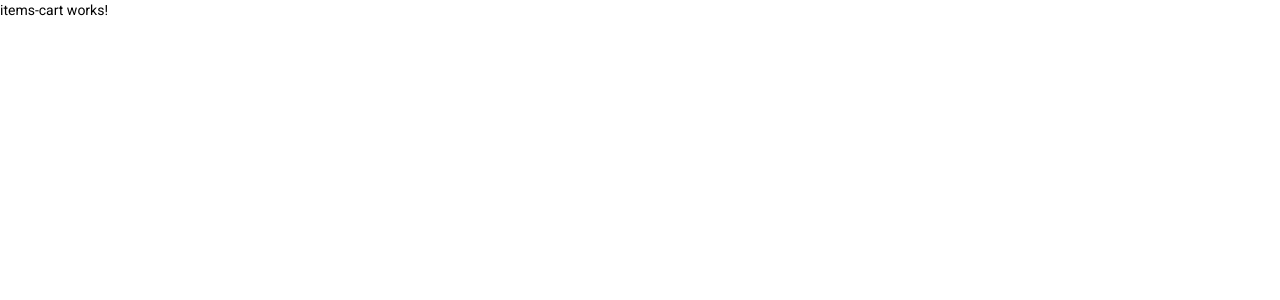
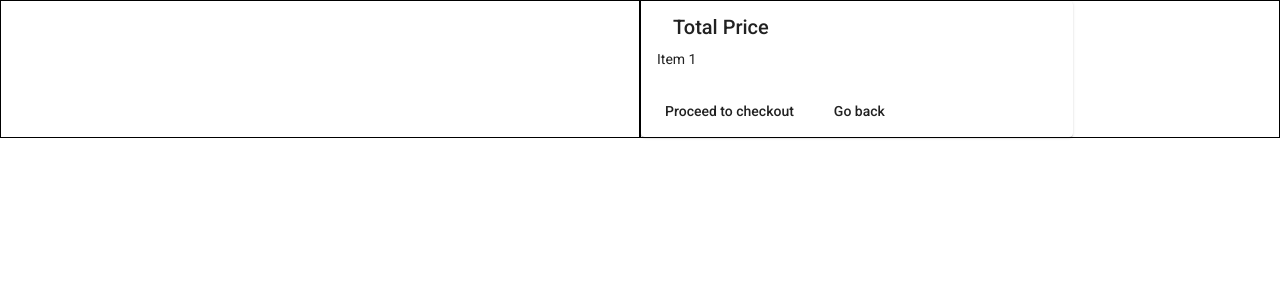
Before and after one commit to web-dot/GO-Online, an Angular app in the folder client/: page /app-items-cart in a window 1280 px wide. Shown: the top 300 px of the page. Built offline with nearby package versions, Linux system fonts and the light colour scheme.

Commit message:
cart template wip

```diff
--- a/client/src/app/items-cart/items-cart.component.css
+++ b/client/src/app/items-cart/items-cart.component.css
@@ -0,0 +1,9 @@
+.example-card {
+    max-width: 400px;
+  }
+
+
+  .example-header-image {
+    background-image: url('https://material.angular.io/assets/img/examples/shiba1.jpg');
+    background-size: cover;
+  }
--- a/client/src/app/items-cart/items-cart.component.html
+++ b/client/src/app/items-cart/items-cart.component.html
@@ -1 +1,35 @@
-<p>items-cart works!</p>
+
+<div class="row" style="display: flex;">
+    <div class="items col-md-6" style="width: 50%; border: 1px solid black;">
+        <div *ngFor="let product of cartList">
+            <mat-card class="example-card">
+                <mat-card-header>
+                  <mat-card-title>{{product.name}}</mat-card-title>
+                </mat-card-header>
+                <img mat-card-image src=product.image>
+                <mat-card-content>
+                    <p>{{product.price}}</p>
+                </mat-card-content>
+                <mat-card-actions>
+                  <button mat-button>Delete</button>
+                </mat-card-actions>
+              </mat-card>
+        </div>
+    </div>
+    <div class="details col-md-6" style="width: 50%; border: 1px solid black;">
+        <mat-card class="example-card">
+            <mat-card-header>
+              <mat-card-title>Total Price</mat-card-title>
+            </mat-card-header>
+            <mat-card-content>
+              <div>
+                <p>Item 1</p>
+              </div>
+            </mat-card-content>
+            <mat-card-actions>
+              <button mat-button>Proceed to checkout</button>
+              <button mat-button>Go back</button>
+            </mat-card-actions>
+          </mat-card>
+    </div>
+</div>
--- a/client/src/app/items-cart/items-cart.component.ts
+++ b/client/src/app/items-cart/items-cart.component.ts
@@ -15,6 +15,8 @@ export class ItemsCartComponent implements OnInit {
 
 
   cartList: Product[] = [];
+  product: Product;
+
 
 
   constructor(
```
